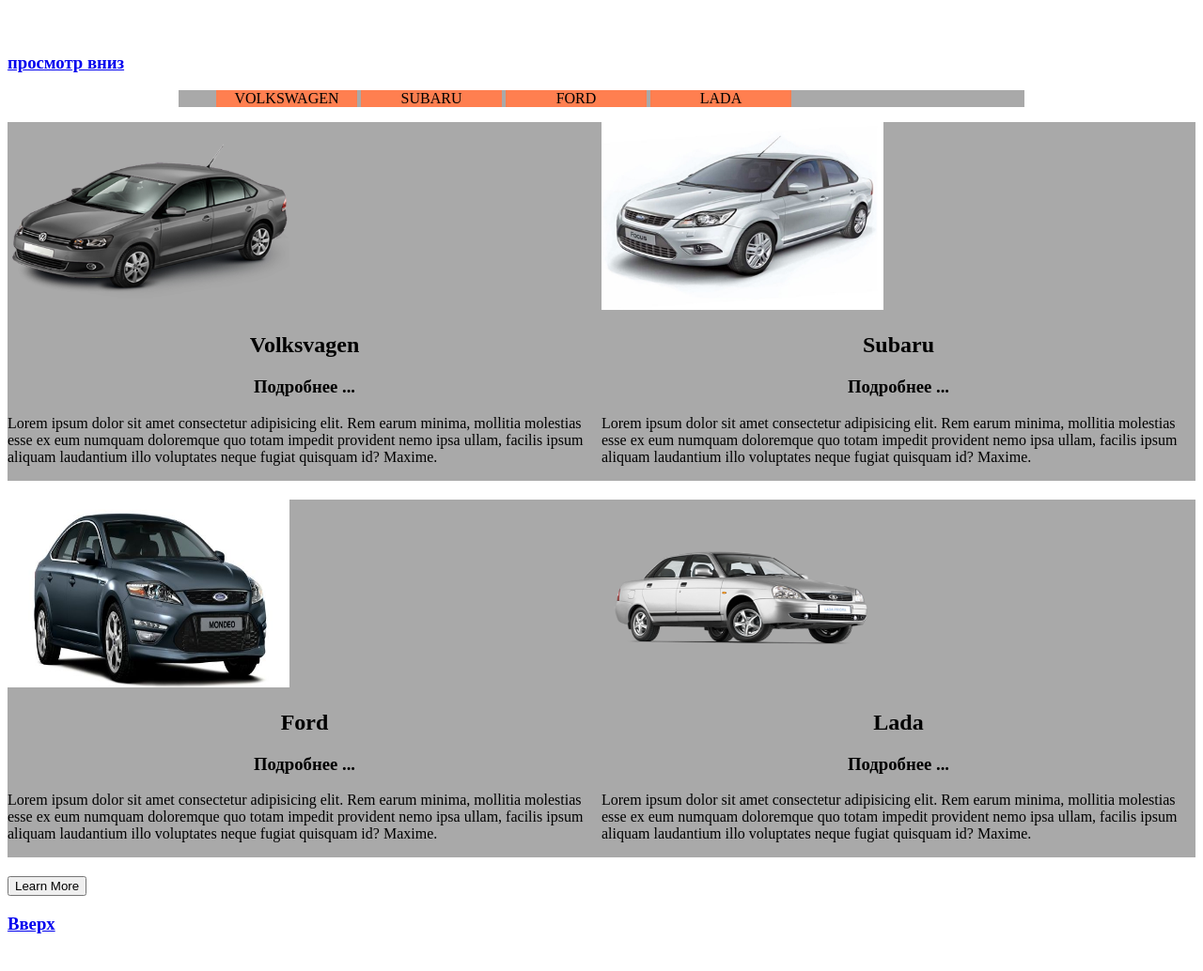
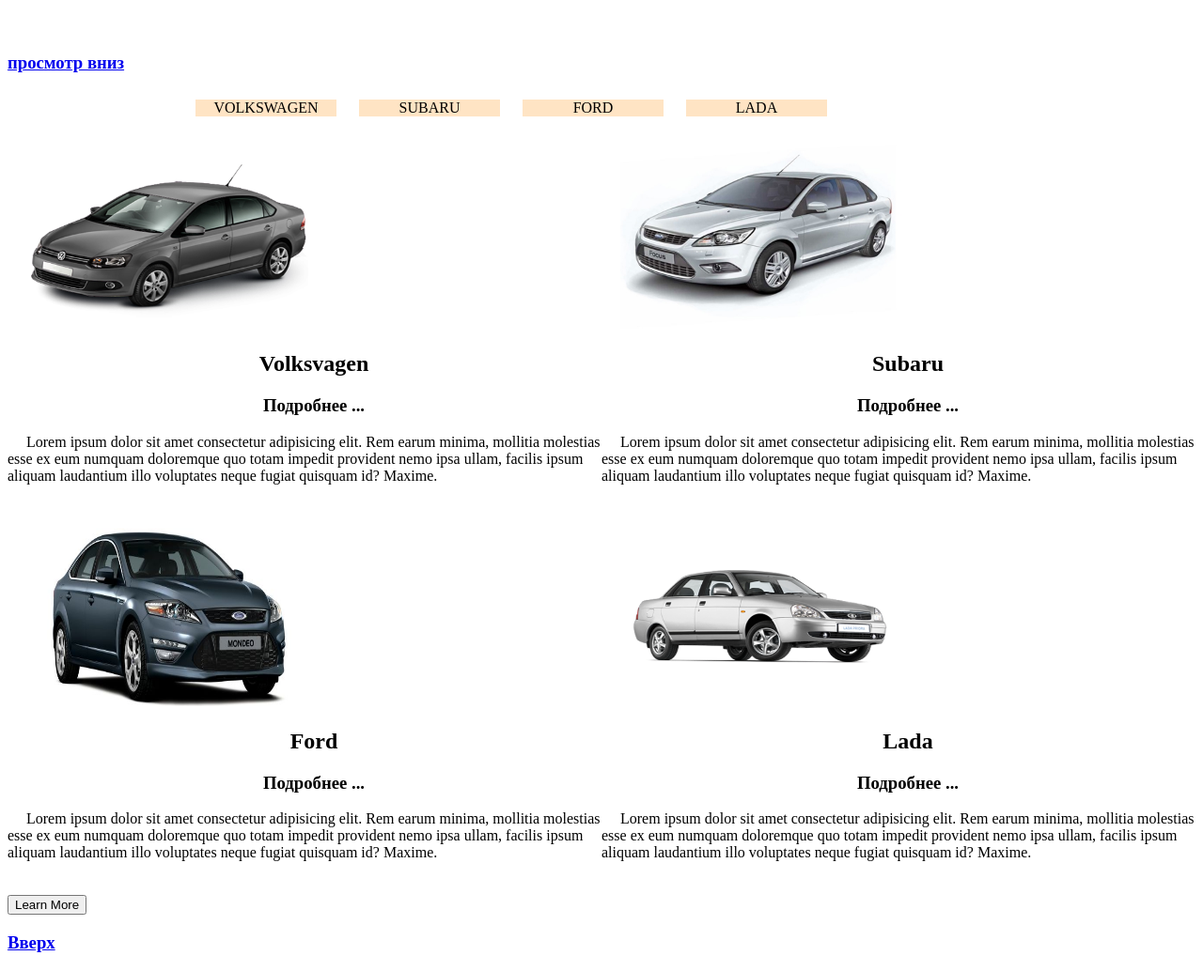
Before and after one commit to evgenij-sh/testwork, a plain HTML site: page index.html in a window 1280 px wide. Shown: the part 61-1095 px from the top of the page at 94% size. Drawn offline with Linux system fonts and the light colour scheme.

Commit message:
obrazets css

```diff
--- a/css/style.css
+++ b/css/style.css
@@ -22,7 +22,7 @@ ul > li {
 .wrapper{
     width: 900px;
     margin: auto;    /* выравниваем страницу по ширине страницы так нужно делать для правильного масштабирования */
-    background-color: darkgray;
+    background-color: #555;
 }
 /* никогда не делать стили для id только классы */
 
@@ -37,7 +37,7 @@ ul > li {
 
 }
 .text-i{
-    text-indent: 60px; /* отступ первого предолжения */
+    text-indent: 20px; /* отступ первого предолжения */
 }
 .list{
 
@@ -56,14 +56,22 @@ ul > li {
                             /*строчному элементу нельзя задать ширину или размеры, инлайн блок может */
 
 }
+.list-block{
+    display: block;
+    margin-left: 150px;
+
+
+
+    }
 .list-link{
     display: block; /* определяет ширину ссылки по ширине родителя  */
     width: 150px;  /* задаем ширину потомка 150 */
-    background-color: coral;
     text-decoration: none;
     text-transform: uppercase;
     text-align: center;
     color: black;
+    background-color: bisque;
+    margin: 10px;
 
 }
 .list-link:hover {
@@ -77,7 +85,7 @@ main{
     display: inline-block;
     width: 50%;
     margin-bottom: 20px;
-    background-color: darkgrey;
+
 }
 .block-title,
 .block-link {
--- a/index.html
+++ b/index.html
@@ -1,5 +1,6 @@
 <!DOCTYPE html>
 <html lang="en">
+
 <head>
     <meta charset="UTF-8">
     <meta http-equiv="X-UA-Compatible" content="IE=edge">
@@ -9,11 +10,13 @@
 </head>
 
 <body>
+    <div сlass="wrapper">
+        <!-- wrapper должен начинаться над header -->
         <header>
-        <h1>Test css without  div </h1><br>
-    <a href="#block4"><h3>просмотр вниз</h3></a>
-    <div class="wrapper">
-        <nav>
+            <h1>Test css without div </h1><br>
+            <a href="#block4">
+                <h3>просмотр вниз</h3>
+            </a>
             <ul class="list-block">
                 <li class="list-element"><a class="list-link" href="#">Volkswagen</a></li>
                 <li class="list-element"><a class="list-link" href="#">Subaru</a></li>
@@ -21,60 +24,70 @@
                 <li class="list-element"><a class="list-link" href="#">Lada</a></li>
             </ul>
 
-        </nav>
-    </div>
         </header>
         <main>
             <!-- ######################## block1 ############################# -->
-        <div id="block1" class="block">
+            <div id="block1" class="block text-i">
                 <div class="img-wrapper">
                     <img src="./img/article_1.png" alt="volkswagen" title="volkswagen" width="300" height="200">
                 </div>
                 <h2 class="block-title">Volksvagen</h2>
                 <h3 class="block-link">Подробнее ...</h3>
                 <p>
-                Lorem ipsum dolor sit amet consectetur adipisicing elit. Rem earum minima, mollitia molestias esse ex eum numquam doloremque quo totam impedit provident nemo ipsa ullam, facilis ipsum aliquam laudantium illo voluptates neque fugiat quisquam id? Maxime.
+                    Lorem ipsum dolor sit amet consectetur adipisicing elit. Rem earum minima, mollitia molestias esse
+                    ex eum numquam doloremque quo totam impedit provident nemo ipsa ullam, facilis ipsum aliquam
+                    laudantium illo voluptates neque fugiat quisquam id? Maxime.
                 </p>
             </div>
             <!-- ######################## block2 ############################# -->
-        <div id="block2" class="block">
+            <div id="block2" class="block text-i">
                 <div class="img-wrapper">
                     <img src="./img/article_2.png" alt="subaru" title="subaru" width="300" height="200">
                 </div>
                 <h2 class="block-title">Subaru</h2>
                 <h3 class="block-link">Подробнее ...</h3>
                 <p>
-                Lorem ipsum dolor sit amet consectetur adipisicing elit. Rem earum minima, mollitia molestias esse ex eum numquam doloremque quo totam impedit provident nemo ipsa ullam, facilis ipsum aliquam laudantium illo voluptates neque fugiat quisquam id? Maxime.
+                    Lorem ipsum dolor sit amet consectetur adipisicing elit. Rem earum minima, mollitia molestias esse
+                    ex eum numquam doloremque quo totam impedit provident nemo ipsa ullam, facilis ipsum aliquam
+                    laudantium illo voluptates neque fugiat quisquam id? Maxime.
                 </p>
             </div>
             <!-- ######################## block3 ############################# -->
-        <div id="block3" class="block">
+            <div id="block3" class="block text-i">
                 <div class="img-wrapper">
                     <img src="./img/article_3.png" alt="ford" title="ford" width="300" height="200">
                 </div>
                 <h2 class="block-title">Ford</h2>
                 <h3 class="block-link">Подробнее ...</h3>
                 <p>
-                Lorem ipsum dolor sit amet consectetur adipisicing elit. Rem earum minima, mollitia molestias esse ex eum numquam doloremque quo totam impedit provident nemo ipsa ullam, facilis ipsum aliquam laudantium illo voluptates neque fugiat quisquam id? Maxime.
+                    Lorem ipsum dolor sit amet consectetur adipisicing elit. Rem earum minima, mollitia molestias esse
+                    ex eum numquam doloremque quo totam impedit provident nemo ipsa ullam, facilis ipsum aliquam
+                    laudantium illo voluptates neque fugiat quisquam id? Maxime.
                 </p>
             </div>
             <!-- ######################## block4 ############################# -->
-        <div id="block4" class="block">
+            <div id="block4" class="block text-i">
                 <div class="img-wrapper">
                     <img src="./img/article_4.png" alt="lada" title="lada" width="300" height="200">
                 </div>
                 <h2 class="block-title">Lada</h2>
                 <h3 class="block-link">Подробнее ...</h3>
                 <p>
-                Lorem ipsum dolor sit amet consectetur adipisicing elit. Rem earum minima, mollitia molestias esse ex eum numquam doloremque quo totam impedit provident nemo ipsa ullam, facilis ipsum aliquam laudantium illo voluptates neque fugiat quisquam id? Maxime.
+                    Lorem ipsum dolor sit amet consectetur adipisicing elit. Rem earum minima, mollitia molestias esse
+                    ex eum numquam doloremque quo totam impedit provident nemo ipsa ullam, facilis ipsum aliquam
+                    laudantium illo voluptates neque fugiat quisquam id? Maxime.
                 </p>
+            </div>
     </div>
     </main>
     <footer>
         <button>Learn More</button>
     </footer>
 
-    <a href="#block1"><h3>Вверх</h3></a>
+    <a href="#block1">
+        <h3>Вверх</h3>
+    </a>
 
 </body>
+
 </html>
```
Lines whose indentation alone changed are shown as unchanged.
